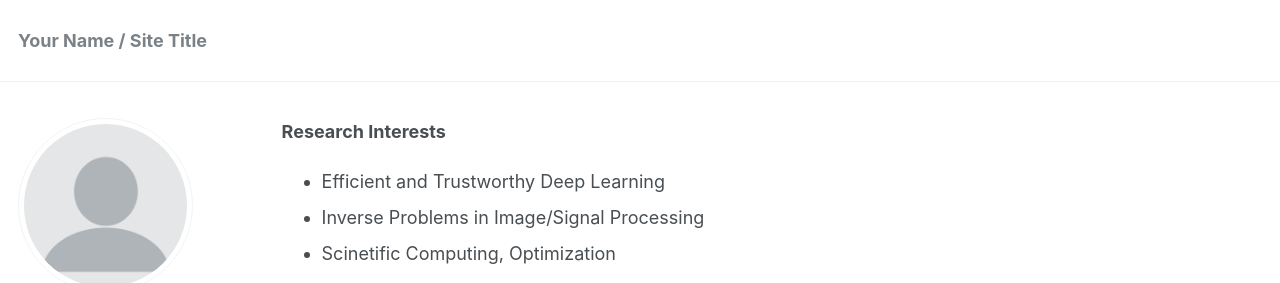
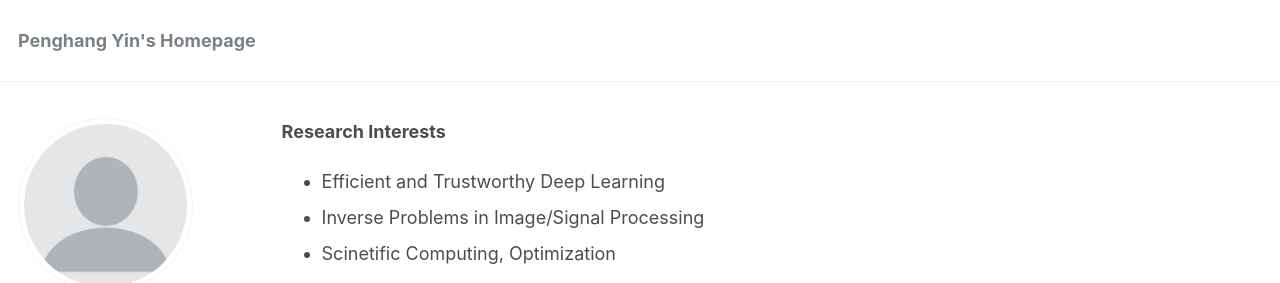
Before and after one commit to yin-penghang/yin-penghang.github.io, a Jekyll site: the page built from _pages/about.md, in a window 1280 px wide. Shown: the top 283 px of the page. Built offline with Jekyll 4.4.1, drawn with Linux system fonts in a browser that asks for light colours; some web fonts are replaced.

Commit message:
Update _config.yml

```diff
--- a/_config.yml
+++ b/_config.yml
@@ -7,7 +7,7 @@
 
 # Site Settings
 locale                   : "en-US"
-title                    : "Your Name / Site Title"
+title                    : "Penghang Yin's Homepage"
 title_separator          : "-"
 name                     : &name "Your Name"
 description              : &description "personal description"
```
